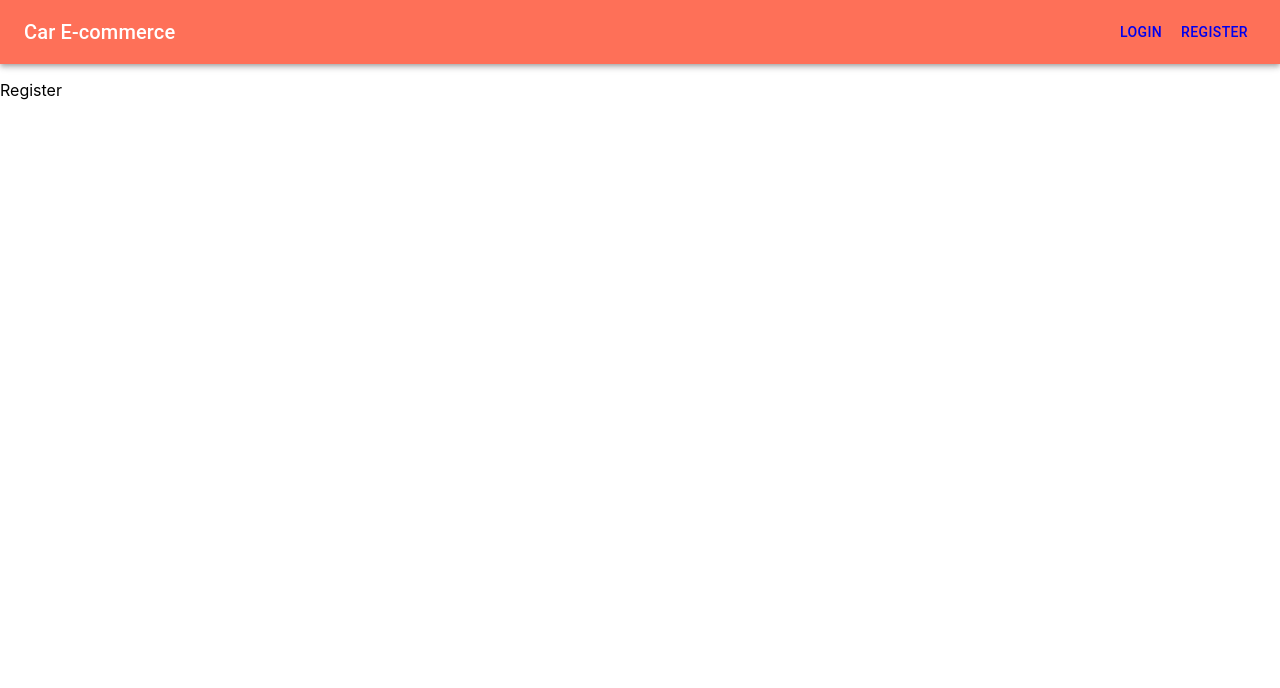
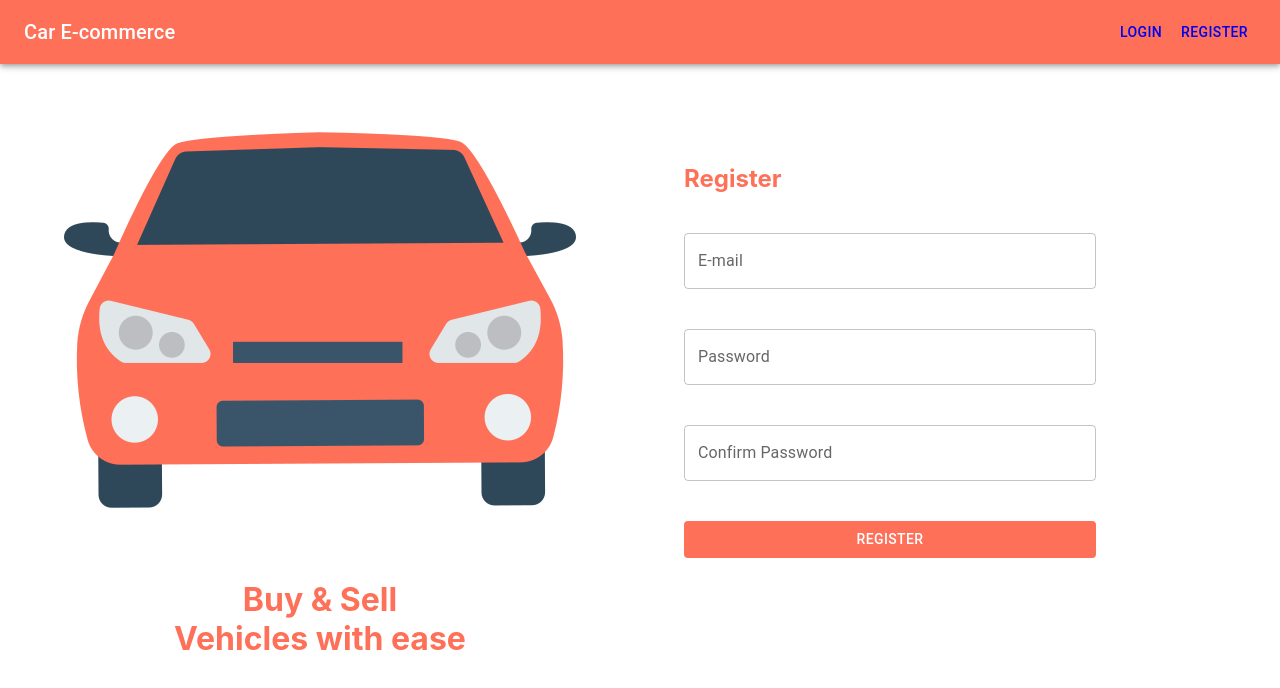
Before and after one commit to erenkibar/carecommerce-frontend, a React (Create React App) app: page /register in a window 1280 px wide. Shown: the top 688 px of the page. Built offline with nearby package versions, Linux system fonts and the light colour scheme.

Commit message:
Register page

```diff
--- a/src/pages/Register/index.jsx
+++ b/src/pages/Register/index.jsx
@@ -1,9 +1,36 @@
+import { Button, Container, Grid, InputLabel, TextField } from '@mui/material'
 import React from 'react'
+import LogoCar from '../../assets/car.png'
 
 const Register = () => {
   return (
-    <p>Register</p>
+    <Grid container spacing={0} columns={12}>
+        <Grid style={{display: 'flex', flexDirection: 'row', justifyContent: 'center', alignItems: 'center',}} item xs={6}>
+            <Grid item>
+                <img style={{alignSelf: 'center'}} src={LogoCar} alt='logo' />
+                <div style={{display: 'flex', flexDirection: 'column', textAlign: 'center'}}>
+                <h1 style={{color: '#fe7058', margin: 0}}>Buy  &  Sell</h1>
+                <h1 style={{color: '#fe7058', margin: 0}}>Vehicles with ease</h1>
+                </div>
+
+            </Grid>
+        </Grid>
+        <Grid item s={6}>
+            <Grid style={{display: 'flex', flexDirection: 'column', minHeight: "100%", width: '100%', justifyContent: 'space-around'}}>
+                <Container style={{background: 'white', display: 'flex', flexDirection: 'column', alignSelf: 'center', width: '500px'}}>
+                    <h2 style={{color: '#fe7058', margin: '20px'}}>Register</h2>
+                    <TextField label={'E-mail'} variant='outlined' style={{background: 'white', margin: '20px'}} />
+                    <TextField label={'Password'} variant='outlined' style={{background: 'white', margin: '20px'}} />
+                    <TextField label={'Confirm Password'} variant='outlined' style={{background: 'white', margin: '20px'}} />
+
+                    <Button style={{background: '#fe7058', margin: '20px', color: 'white'}}>Register</Button>
+                </Container>
+            </Grid>
+        </Grid>
+    </Grid>
   )
 }
 
+
+
 export default Register
```
